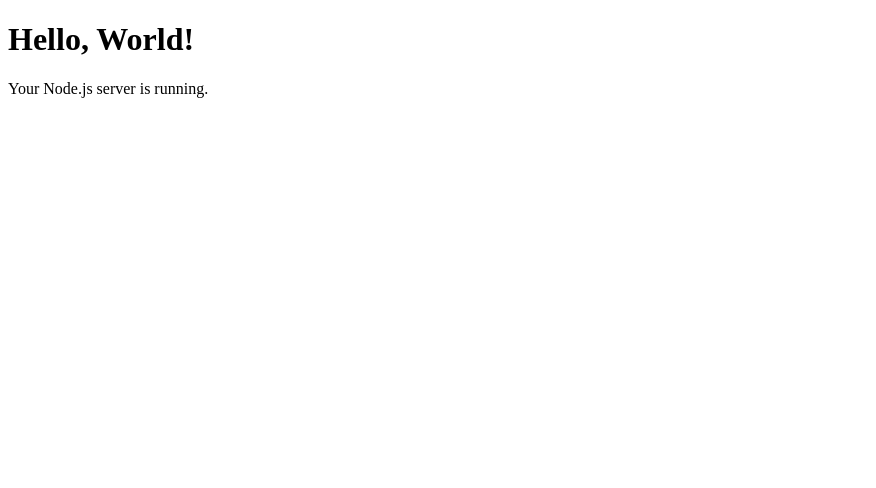
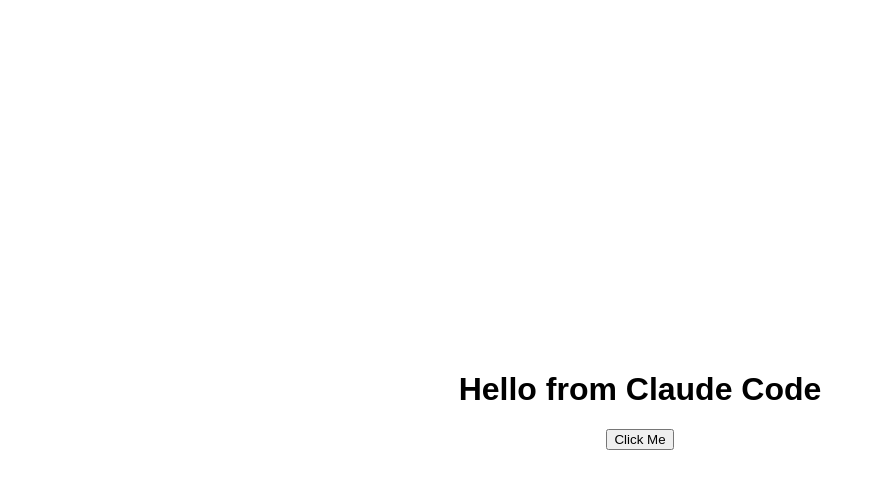
Before and after one commit to jaredspa/HelloWorld_ClaudeCode, a website: page index.html in a window 1280 px wide. Shown: the whole page, without its empty margins (0-876 px from the left). Drawn offline with Linux system fonts and the light colour scheme.

Commit message:
Update page with centered headline and click button
Co-Authored-By: Claude Opus 4.5 <noreply@anthropic.com>

```diff
--- a/index.html
+++ b/index.html
@@ -3,10 +3,21 @@
 <head>
   <meta charset="UTF-8">
   <meta name="viewport" content="width=device-width, initial-scale=1.0">
-  <title>Hello World</title>
+  <title>Hello from Claude Code</title>
+  <style>
+    body {
+      display: flex;
+      flex-direction: column;
+      align-items: center;
+      justify-content: center;
+      min-height: 100vh;
+      margin: 0;
+      font-family: sans-serif;
+    }
+  </style>
 </head>
 <body>
-  <h1>Hello, World!</h1>
-  <p>Your Node.js server is running.</p>
+  <h1>Hello from Claude Code</h1>
+  <button onclick="alert('Button clicked!')">Click Me</button>
 </body>
 </html>
```
